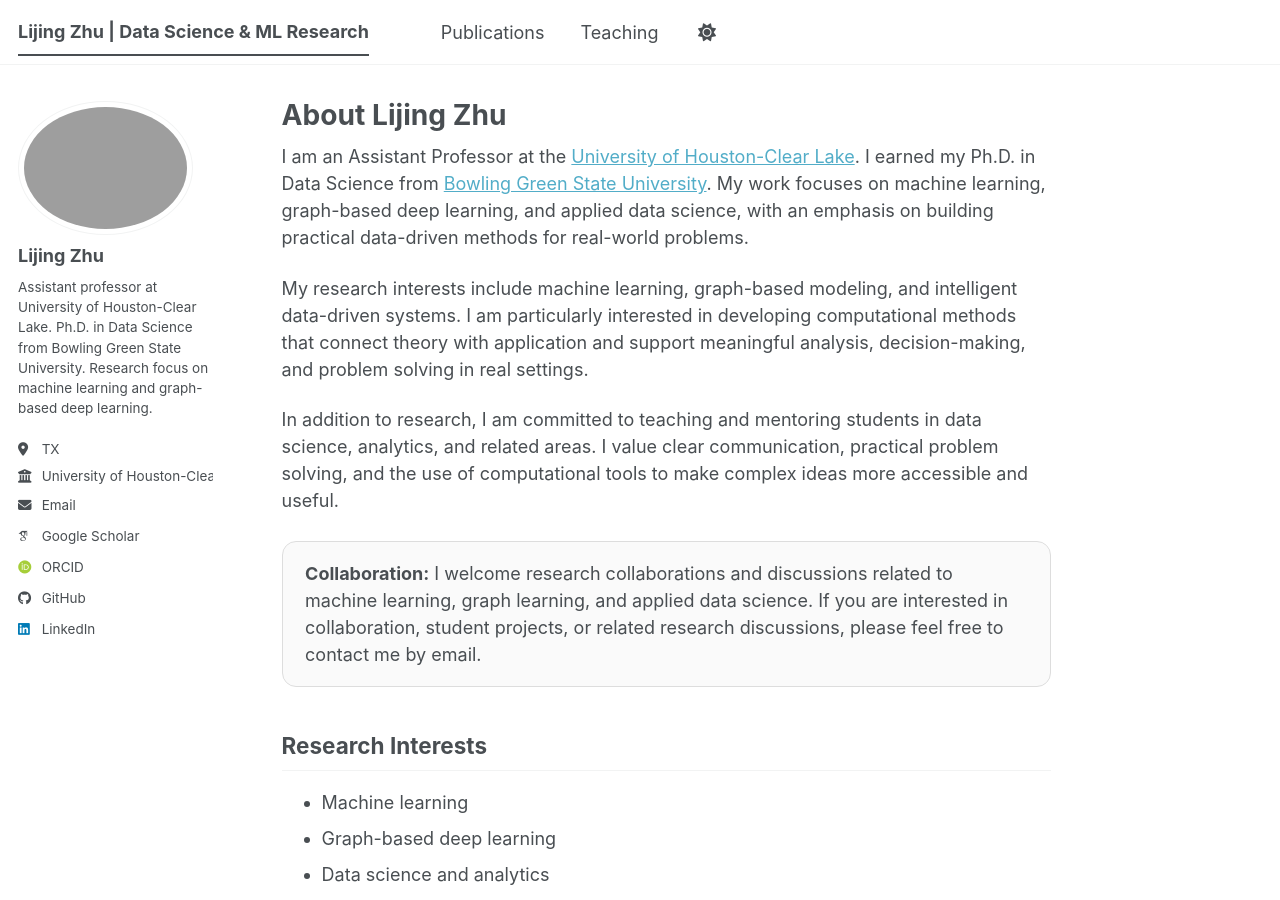
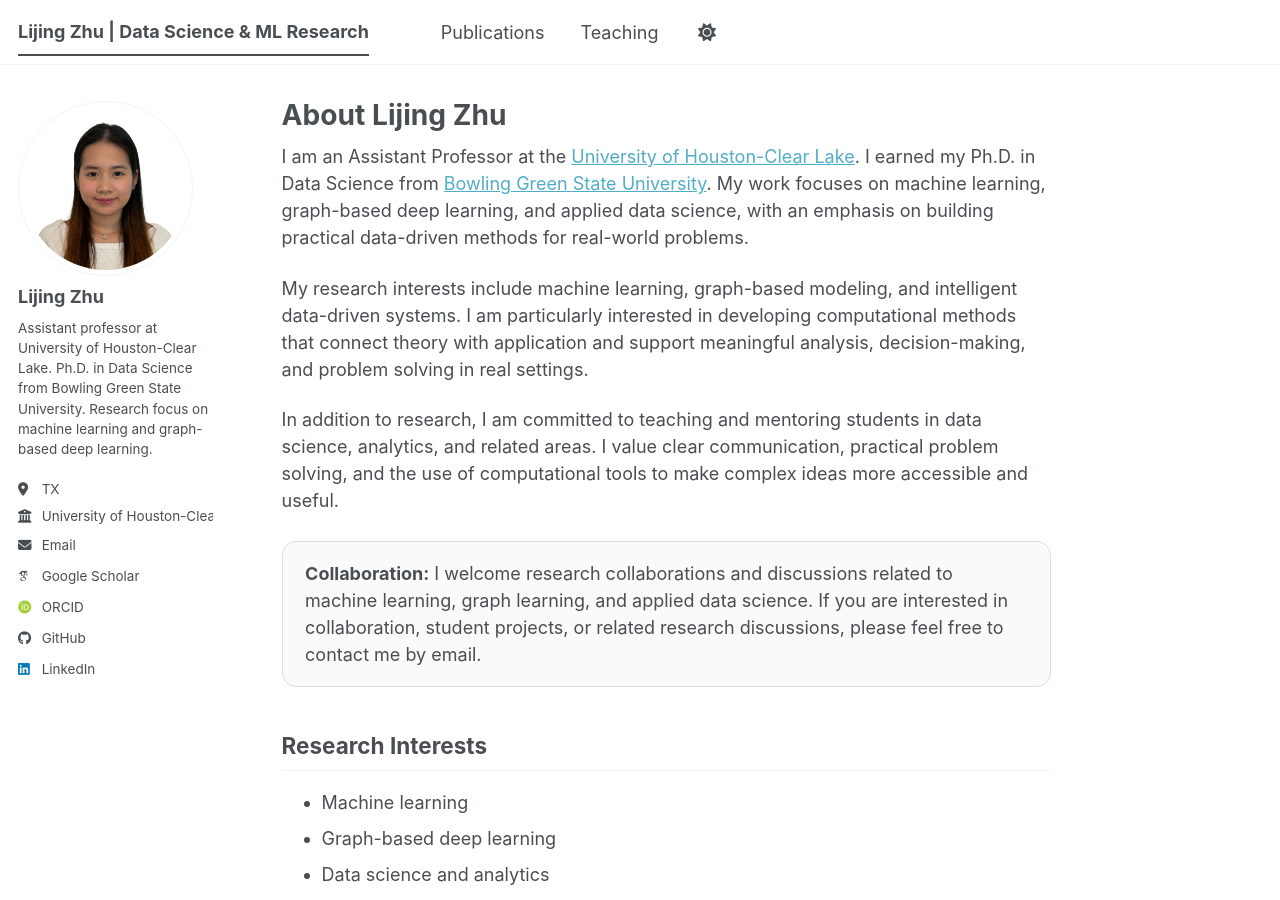
Before and after one commit to chauivy22-spec/chauivy22.github.io, a Jekyll site: the page built from _pages/about.md, in a window 1280 px wide and 900 px high. Built offline with Jekyll 4.4.1, drawn with Linux system fonts in a browser that asks for light colours; some web fonts are replaced; a script bundle is joined from its source files by our own code; library files that are not in the unit come from our copies.

Commit message:
Update _config.yml

```diff
--- a/_config.yml
+++ b/_config.yml
@@ -32,7 +32,7 @@
 # Author profile information
 # -------------------------
 author:
-  avatar: "profile.JPG"    # Profile image file shown in the sidebar/profile area
+  avatar: "digital-photo-bbf46f113f.jpeg"    # Profile image file shown in the sidebar/profile area
   name: "Lijing Zhu"
   bio: "Assistant professor at University of Houston-Clear Lake. Ph.D. in Data Science from Bowling Green State University. Research focus on machine learning and graph-based deep learning."
   location: "TX"
```
